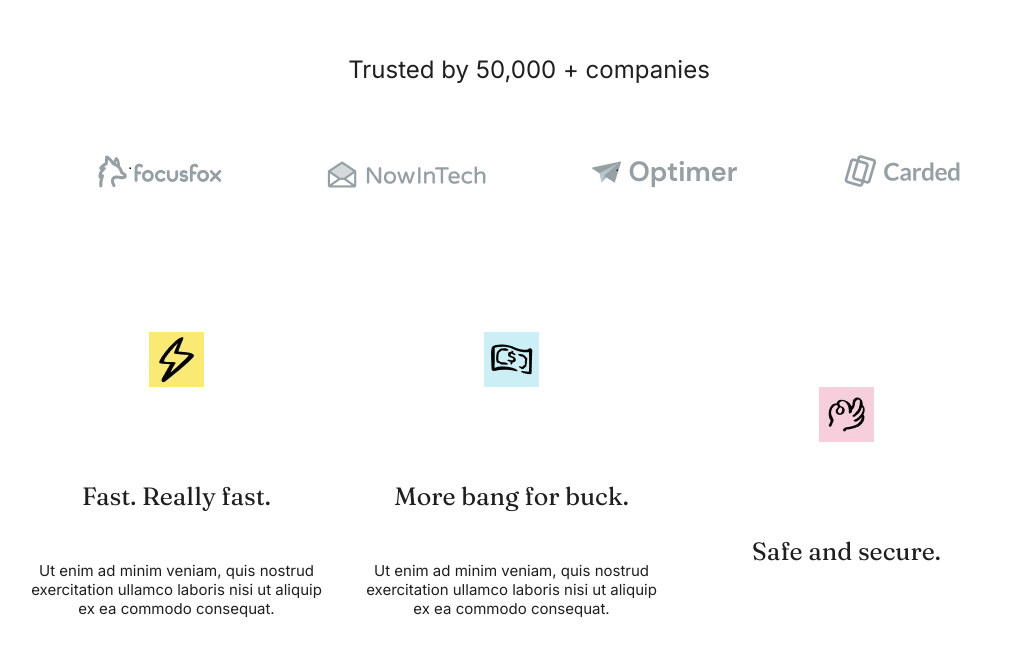
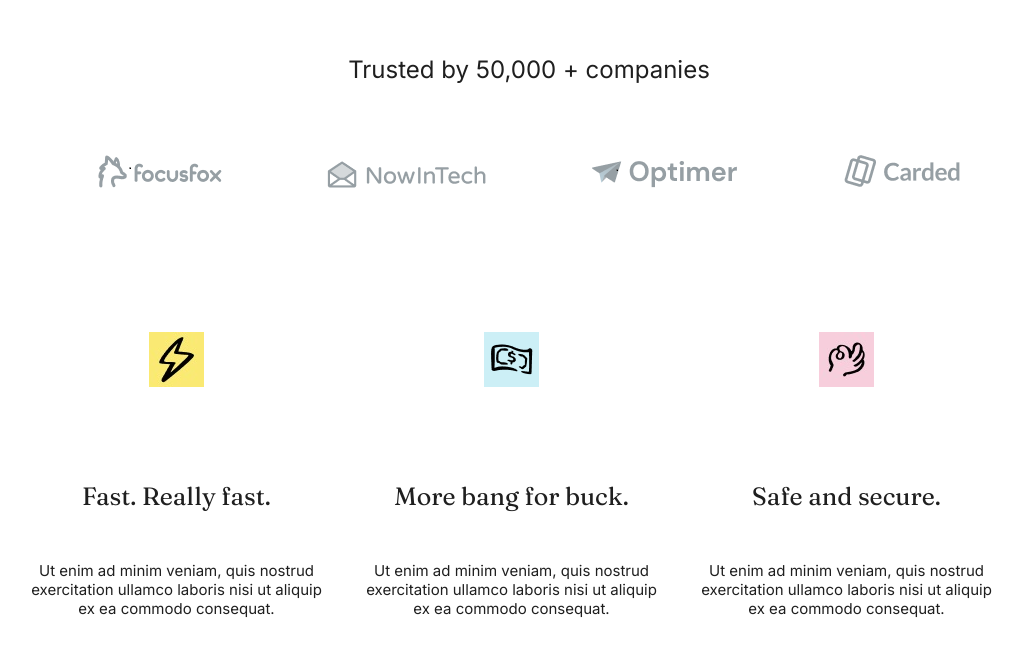
Before and after one commit to nazmitursunbekova/layout, a plain HTML site: page index.html in a window 1280 px wide. Shown: the part 814-1470 px from the top of the page, without its empty margins (111-1134 px from the left). Drawn offline with Linux system fonts and the light colour scheme.

Commit message:
A new section will open for writing text

```diff
--- a/index.html
+++ b/index.html
@@ -82,6 +82,10 @@
           <div class="why_item">
             <img src="finger.jpg" alt="finger">
             <div class="name">Safe and secure.</div>
+            <div class="descr">
+              Ut enim ad minim veniam, quis nostrud exercitation ullamco laboris
+              nisi ut aliquip ex ea commodo consequat.
+            </div>
 
    </div>
   </body>
```
